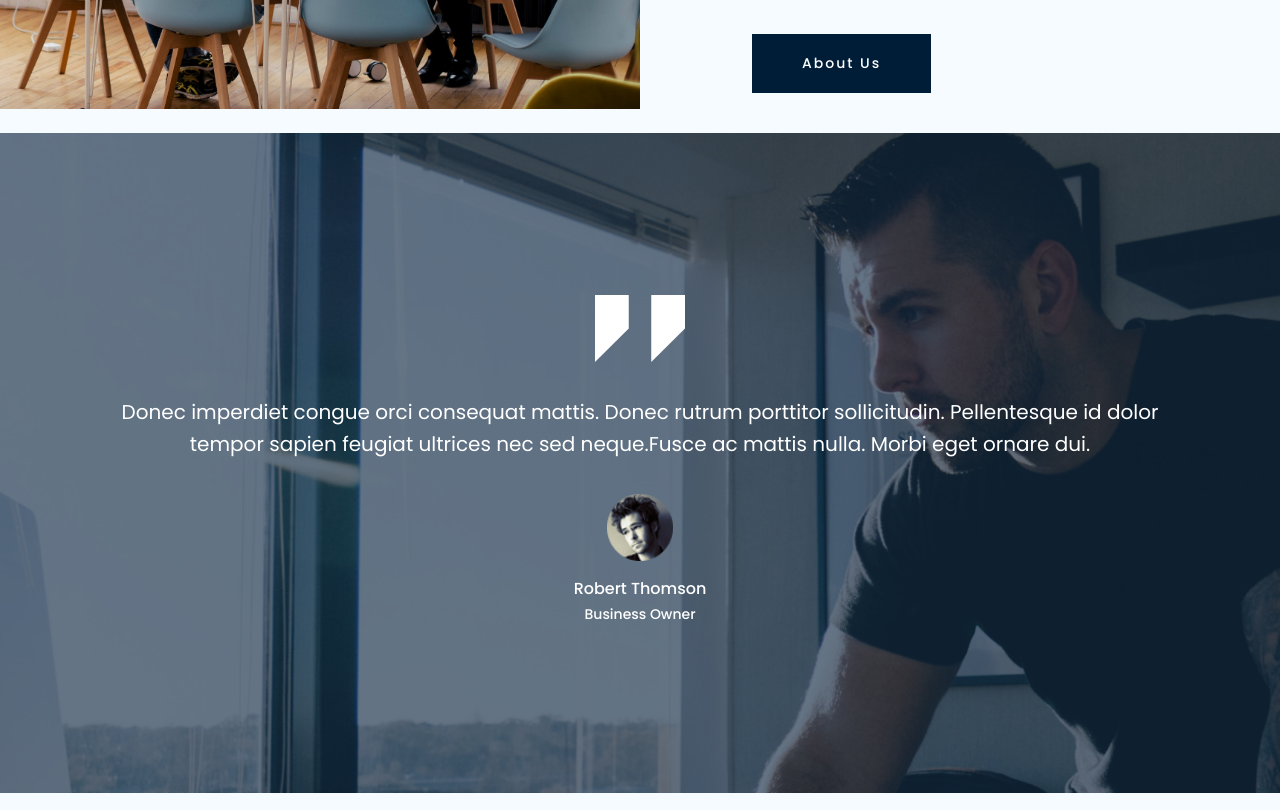
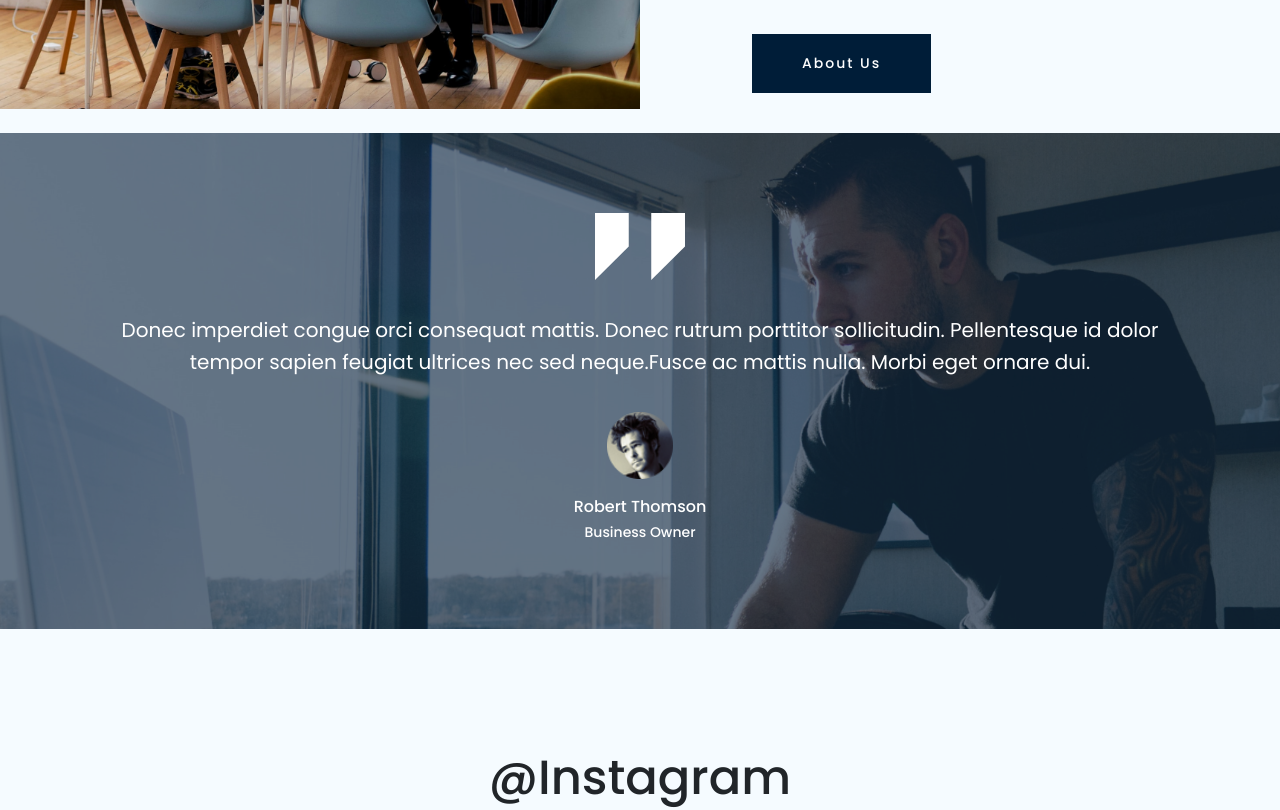
Before and after one commit to das-rudro/colorlib-Project, a plain HTML site: page index.html in a window 1280 px wide. Shown: the part 4660-5470 px from the top of the page. Drawn offline with nearby package versions, Linux system fonts and the light colour scheme.

Commit message:
Update style.css

```diff
--- a/css/style.css
+++ b/css/style.css
@@ -488,7 +488,7 @@ comment section
     background-size: cover;
     background-repeat: no-repeat;
     text-align: center;
-    padding: 162px 0px;
+    padding: 80px 0px;
     position: relative;
     width: 100%;
     z-index: 1;
```
